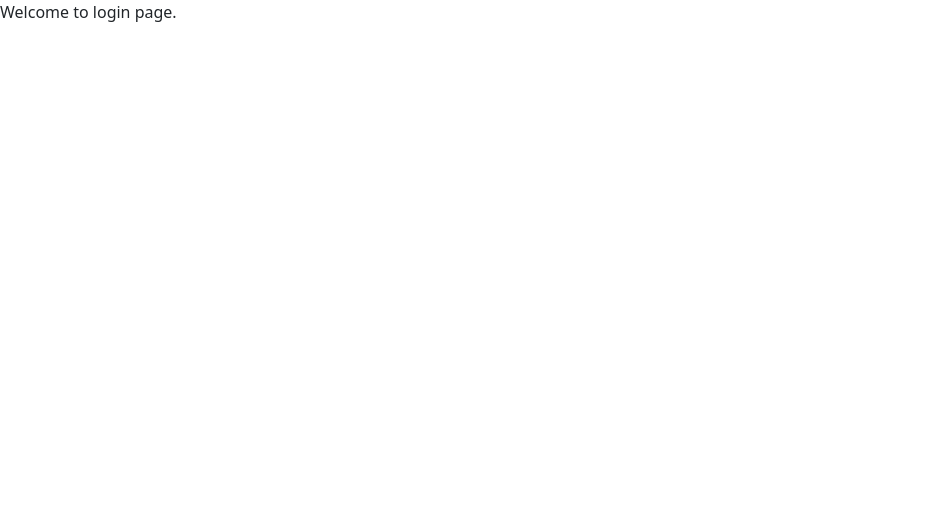
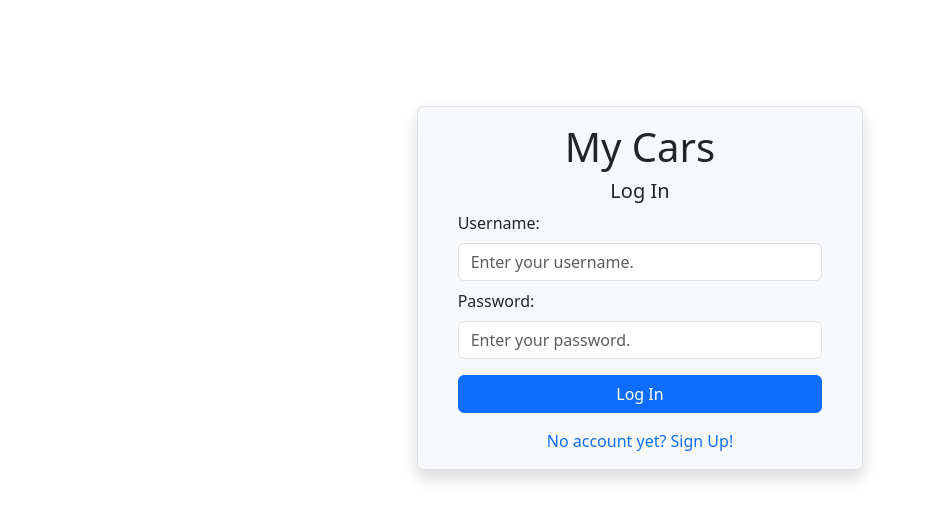
Before and after one commit to elifintizamoglu/vrs-frontend, a React (Create React App) app: page /login in a window 1280 px wide. Shown: the top 520 px of the page, without its empty margins (0-929 px from the left). Built offline with nearby package versions, Linux system fonts and the light colour scheme.

Commit message:
Login Page Styled.

```diff
--- a/src/components/Login.js
+++ b/src/components/Login.js
@@ -1,9 +1,85 @@
-import React from 'react'
+import React, { useState } from 'react';
+import axios from 'axios';
+import { Link } from 'react-router-dom';
+import '../style/style.css';
 
 export default function Login() {
+
+  const [user, setUser] = useState({
+    userName: "",
+    password: "",
+  })
+  const { userName, password } = user;
+  const jsonUser = JSON.stringify(user);
+  const [successMessage, setSuccessMessage] = useState('');
+  const [errorMessage, setErrorMessage] = useState('');
+
+  const OnInputChange = (e) => {
+    setUser({ ...user, [e.target.name]: e.target.value });
+  }
+
+  const clearForm = () => {
+    setUser({
+      userName: "",
+      password: "",
+    });
+  };
+
+  const onSubmit = async (e) => {
+    e.preventDefault();
+    await axios.get("http://localhost:8080/user/getByUserName/{userName}" + userName, {
+      headers: {
+        'Content-Type': 'application/json'
+      }
+    })
+      .then(() => {
+
+        setSuccessMessage('You have succesfully signed up! Go ahead and sign in.');
+        setErrorMessage('');
+        clearForm();
+      })
+      .catch(() => {
+        setErrorMessage('This username is already used. Please change it and try again.');
+        setSuccessMessage('');
+      })
+  };
+
+
+
   return (
-    <div>
-      Welcome to login page.
+    <div className="container-login">
+      <form onSubmit={(e) => onSubmit(e)} className='row'>
+        <div className='col-md-10 offset-md-1 border rounded p-3 mt-3 mb-2 shadow bg-light'>
+          <h1 className='text-center'>My Cars</h1>
+          <h5 className='text-center'>Log In</h5>
+          <div className='mb-2 px-4'>
+            <label htmlFor='Username' className='form-label'>Username:</label>
+            <input type='text'
+              className='form-control'
+              placeholder='Enter your username.'
+              name='userName'
+              value={userName}
+              onChange={(e) => OnInputChange(e)} />
+          </div>
+          <div className='mb-3 px-4'>
+            <label htmlFor='Password' className='form-label'>Password:</label>
+            <input type='password'
+              className='form-control'
+              placeholder='Enter your password.'
+              name='password'
+              value={password}
+              onChange={(e) => OnInputChange(e)} />
+          </div>
+          <div className='mb-3 px-4'>
+            <button type='submit' className='btn btn-primary custom-btn mb-3' >Log In</button>
+            {successMessage && <div className="success-message text-center text-success ">{successMessage}</div>}
+            {errorMessage && <div className="error-message text-center text-danger">{errorMessage}</div>}
+          </div>
+
+          <Link to="/signUp" className='text-decoration-none custom-btn'>No account yet? Sign Up!</Link>
+        </div>
+
+      </form>
     </div>
   )
 }
--- a/src/components/SignUp.js
+++ b/src/components/SignUp.js
@@ -1,6 +1,6 @@
 import React, { useState } from 'react';
 import axios from 'axios';
-import '../style/signUp.css';
+import '../style/style.css';
 import { Link } from 'react-router-dom';
 
 export default function SignUp() {
@@ -47,19 +47,6 @@ export default function SignUp() {
                 .catch(() => {
                     setErrorMessage('This username is already used. Please change it and try again.');
                     setSuccessMessage('');
-                    // Hata durumu
-                    // if (error.response) {
-                    //     // HTTP yanıt durumu ve verileri
-                    //     console.log('HTTP Durum Kodu:', error.response.status);
-                    //     console.log('Hata Verileri:', error.response.data);
-                    // } else if (error.request) {
-                    //     // İstek yapıldı, ancak yanıt alınamadı
-                    //     console.log('İstek Yanıt Alınamadı:', error.request);
-                    // } else {
-                    //     // İstek yaparken bir hata oluştu
-                    //     console.error('Hata:', error.message);
-                    // }
-
                 })
         }
         else {
@@ -119,13 +106,13 @@ export default function SignUp() {
                             value={confirmPassword}
                             onChange={(e) => setConfirmPassword(e.target.value)} />
                     </div>
-                    <div>
+                    <div className='mb-3 px-4'>
                         <button type='submit' className='btn btn-primary custom-btn mb-3' >Sign Up</button>
                         {successMessage && <div className="success-message text-center text-success ">{successMessage}</div>}
                         {errorMessage && <div className="error-message text-center text-danger">{errorMessage}</div>}
                     </div>
 
-                    <Link to="/login" className='text-decoration-none custom-btn'>Have an account? Sign In</Link>
+                    <Link to="/login" className='text-decoration-none custom-btn'>Have an account? Log In</Link>
                 </div>
 
             </form>
--- a/src/style/signUp.css
+++ /dev/null
@@ -1,7 +0,0 @@
-.custom-btn {
-    margin-left: 25px;
-    width: 866px;
-    display: flex;
-    justify-content: center;
-    align-items: center;
-}
--- /dev/null
+++ b/src/style/style.css
@@ -0,0 +1,16 @@
+.custom-btn {
+    width: 100%;
+    display: flex;
+    justify-content: center;
+    align-items: center;
+}
+
+.container-login {
+    width: 40%;
+    margin-top: 7%;
+    margin-left: 30%;
+}
+
+.container {
+    width: 50%;
+}
```
